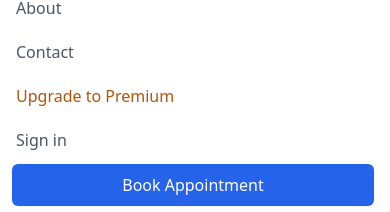
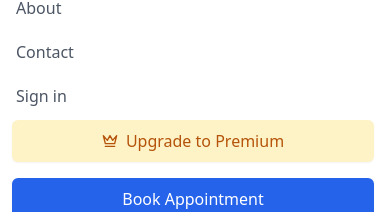
Before and after one commit to nticstudent12/healthCare, a React (Vite) app: page / in a window 390 px wide. Both pictures are taken after a click on the button "Open main menu". Shown: the part 260-472 px from the top of the page. Built offline with nearby package versions, Linux system fonts and the light colour scheme.

Commit message:
fixing the issiue of upgrade button

```diff
--- a/src/components/Hero.tsx
+++ b/src/components/Hero.tsx
@@ -1,4 +1,4 @@
-import React from 'react';
+
 import { ArrowRight } from 'lucide-react';
 import { Link } from 'react-router-dom';
 
--- a/src/components/Navbar.tsx
+++ b/src/components/Navbar.tsx
@@ -152,12 +152,7 @@ const Navbar = () => {
             >
               Contact
             </button>
-            <Link
-              to="/premium"
-              className="block w-full text-left pl-3 pr-4 py-2 border-l-4 border-transparent text-base font-medium text-amber-700 hover:bg-amber-50 hover:border-amber-300 hover:text-amber-800"
-            >
-              Upgrade to Premium
-            </Link>
+
             <Link
               to="/login"
               className="block w-full text-left pl-3 pr-4 py-2 border-l-4 border-transparent text-base font-medium text-gray-600 hover:bg-gray-50 hover:border-gray-300 hover:text-gray-800"
@@ -165,6 +160,13 @@ const Navbar = () => {
               Sign in
             </Link>
             <div className="mt-4 pl-3 pr-4">
+            <Link
+              to="/premium"
+              className="w-full flex items-center justify-center px-4 py-2 border border-transparent rounded-md shadow-sm text-base font-medium  text-amber-700 bg-amber-100 hover:bg-amber-200 transition-colors duration-200 mb-4"
+            >
+              <Crown className="mr-2 h-4 w-4" />
+              Upgrade to Premium
+            </Link>
               <Link
                 to="/book-appointment"
                 className="w-full flex items-center justify-center px-4 py-2 border border-transparent rounded-md shadow-sm text-base font-medium text-white bg-blue-600 hover:bg-blue-700"
```
